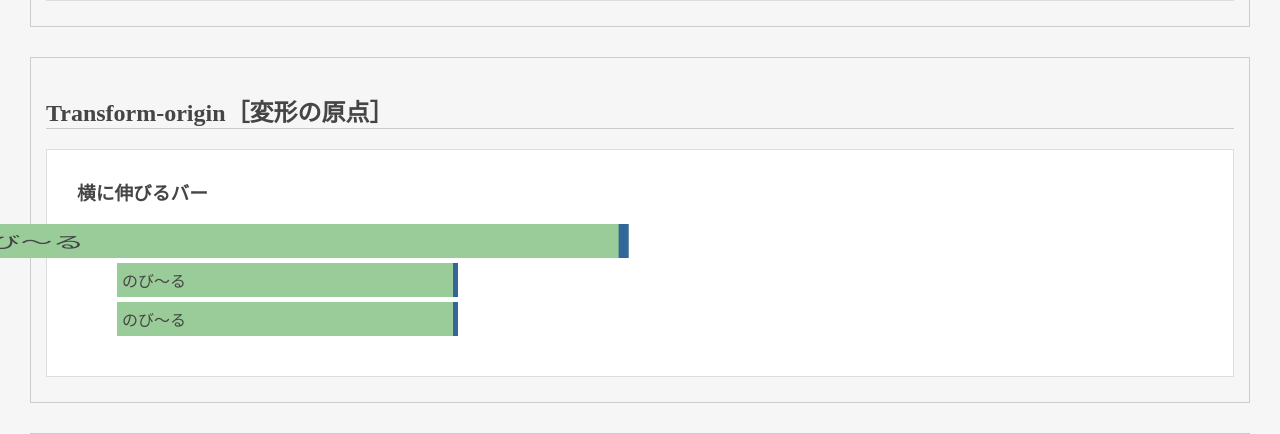
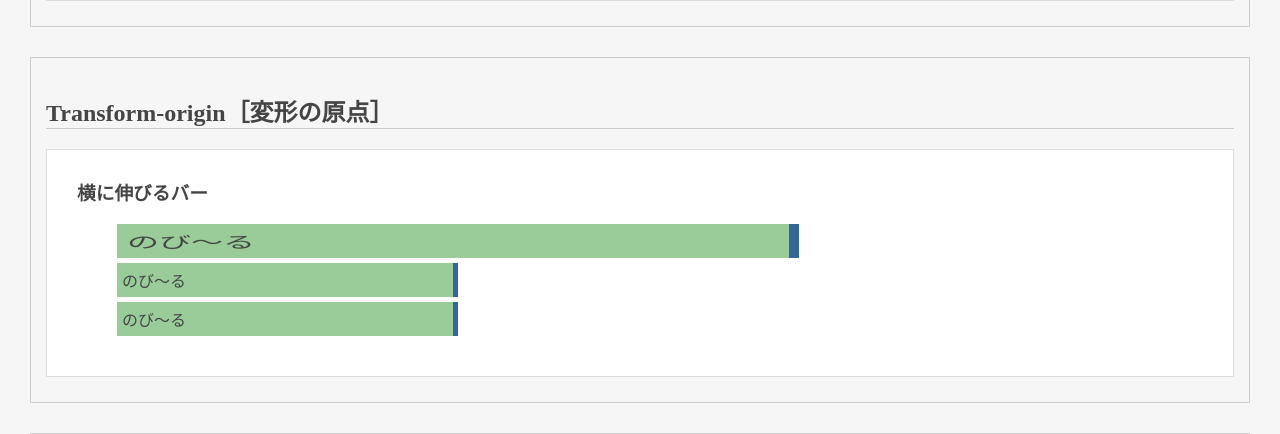
Before and after one commit to muffin-bird/HTML-CSS, a PHP site: page / in a window 1280 px wide, with the pointer over the restyled element. Shown: the part 1404-1838 px from the top of the page. Run offline with PHP 8.4, Linux system fonts and the light colour scheme.

Commit message:
transform-original【変形の原点】
close #62

```diff
--- a/practice/CHAPTER06/LESSON21/css/style.css
+++ b/practice/CHAPTER06/LESSON21/css/style.css
@@ -55,6 +55,7 @@
 
 .origin li:hover{
   transform: scale(2, 1);
+  transform-origin:0 0;
 }
 
 /*transformにtransition効果を適用*/
```
Also changed, not shown: practice/CHAPTER06/LESSON21/index.html (line endings or trailing spaces).
